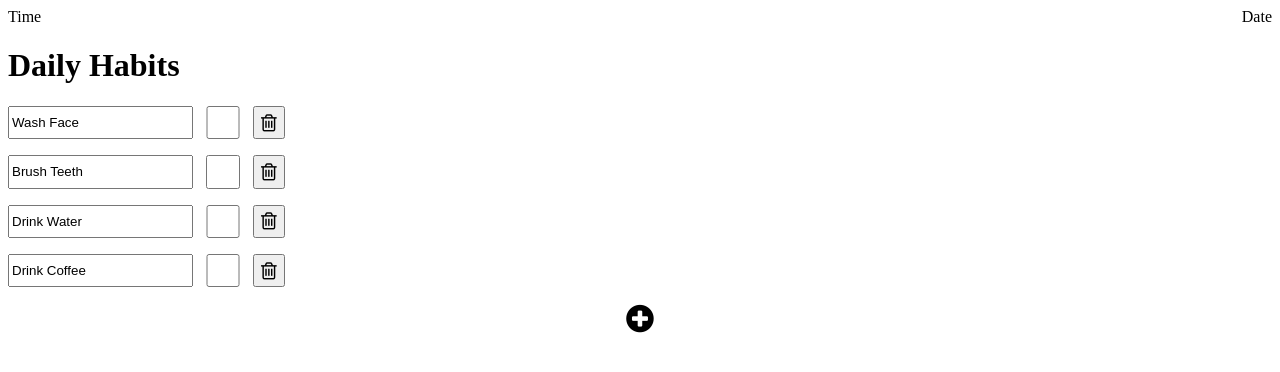
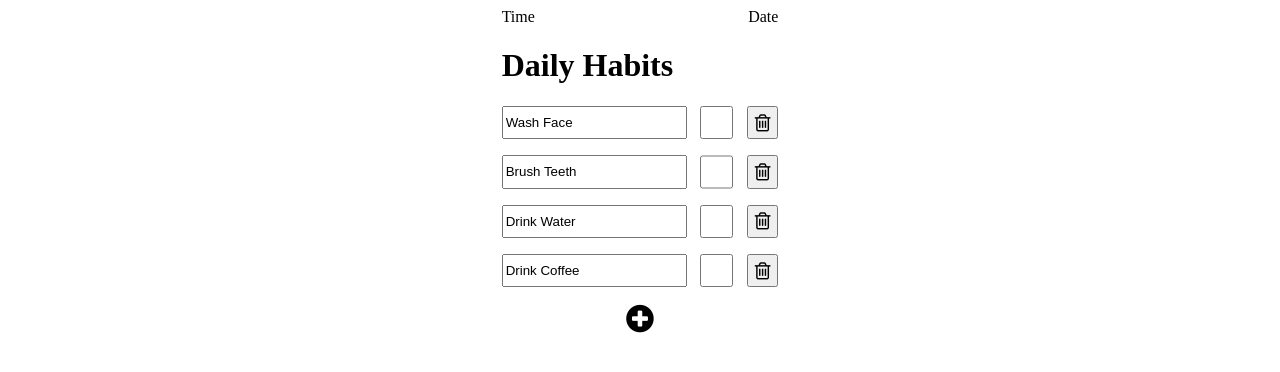
Before and after one commit to skybride/Habit-Tracker, a Vue app: page / in a window 1280 px wide. Shown: the top 372 px of the page. Built offline with nearby package versions, Linux system fonts and the light colour scheme.

Commit message:
Centered layout and replace float

```diff
--- a/src/App.vue
+++ b/src/App.vue
@@ -1,5 +1,5 @@
 <template>
-	<div>
+	<div id="display">
 		<MainComponent></MainComponent>
 	</div>
 </template>
@@ -16,34 +16,9 @@ import MainComponent from "./components/MainComponent.vue";
 export default class App extends Vue {}
 </script>
 
-<style lang="scss" scoped></style>
-
-<!-- <template>
-  <div id="app">
-    <img alt="Vue logo" src="./assets/logo.png">
-    <HelloWorld msg="Welcome to Your Vue.js + TypeScript App"/>
-  </div>
-</template>
-
-<script lang="ts">
-import { Component, Vue } from 'vue-property-decorator';
-import HelloWorld from './components/HelloWorld.vue';
-
-@Component({
-  components: {
-    HelloWorld,
-  },
-})
-export default class App extends Vue {}
-</script>
-
-<style>
-#app {
-  font-family: Avenir, Helvetica, Arial, sans-serif;
-  -webkit-font-smoothing: antialiased;
-  -moz-osx-font-smoothing: grayscale;
-  text-align: center;
-  color: #2c3e50;
-  margin-top: 60px;
+<style lang="css" scoped>
+#display {
+	display: flex;
+	justify-content: center;
 }
-</style> -->
+</style>
--- a/src/components/MainComponent.vue
+++ b/src/components/MainComponent.vue
@@ -1,6 +1,6 @@
 <template>
 	<div>
-		<div>
+		<div id="header">
 			<span id="time">Time</span>
 			<span id="date">Date</span>
 		</div>
@@ -62,11 +62,14 @@ export default class MainComponent extends Vue {
 </script>
 
 <style lang="css" scoped>
-#date {
-	float: right;
+#header {
+	display: flex;
+	flex-direction: row;
+	justify-content: space-between;
 }
 
 #addTask {
+	cursor: pointer;
 	display: flex;
 	font-size: 2em;
 	flex-direction: row;
```
